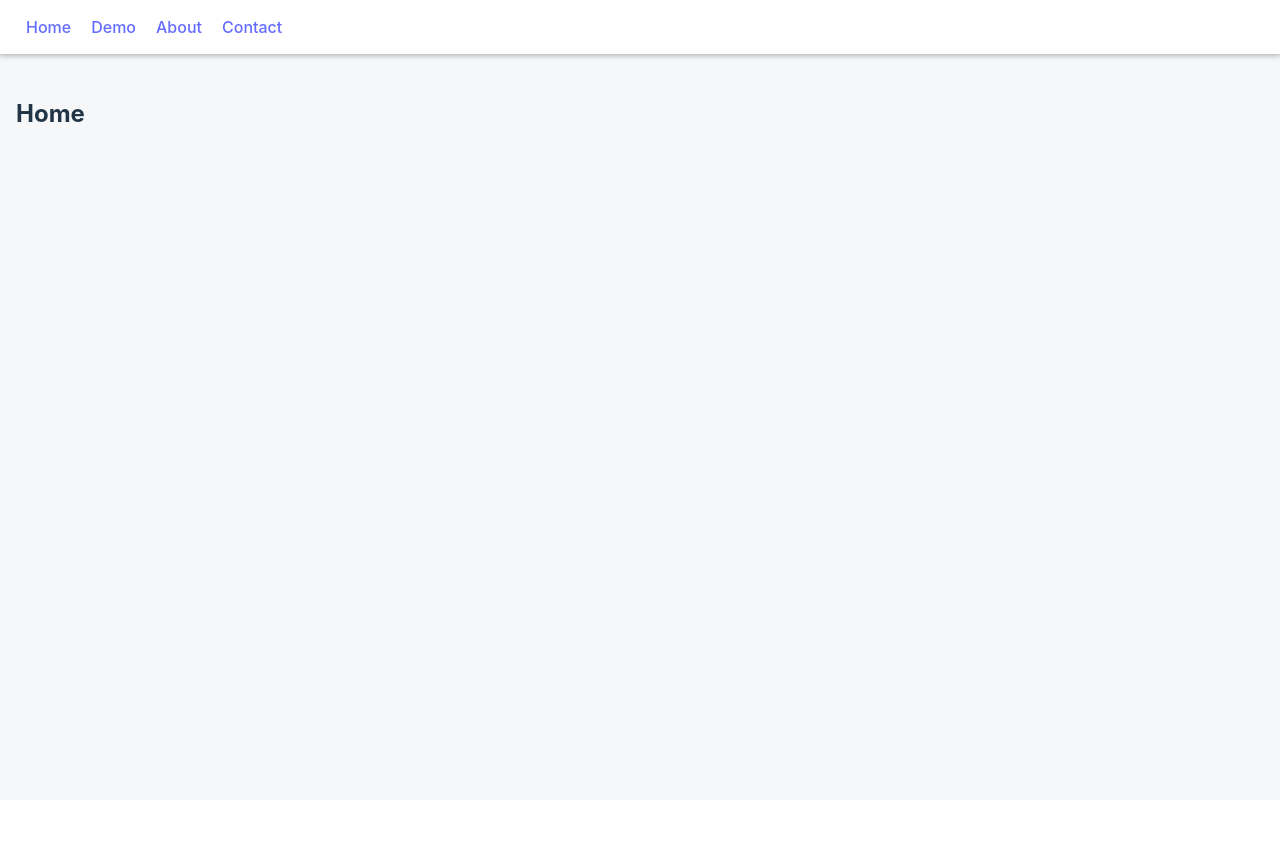
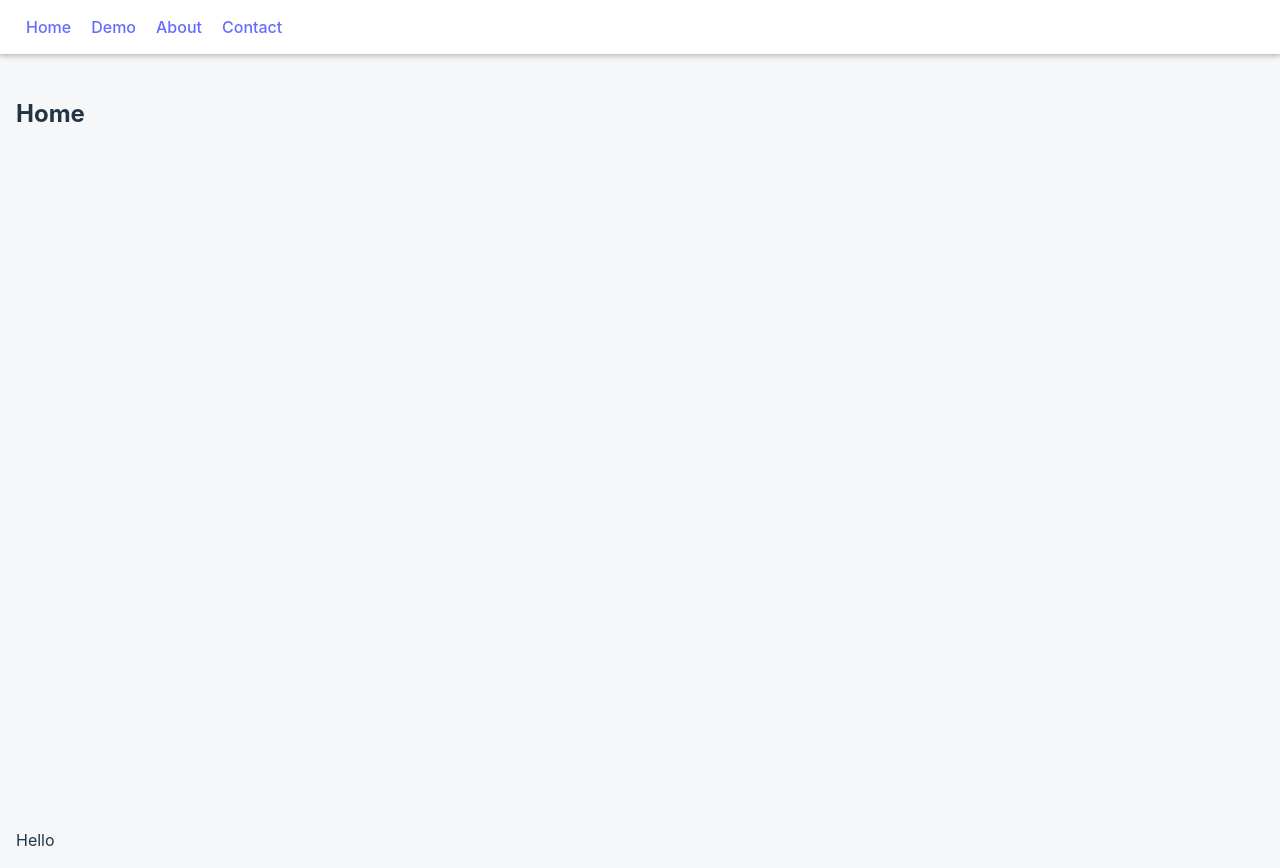
Before and after one commit to ScreamingPigeon/391OS, a React (Create React App) app: page / in a window 1280 px wide. Before the commit the page ends 800 px from the top, so only its background shows below. Built offline with nearby package versions, Linux system fonts and the light colour scheme.

Commit message:
updated background color styling, creating footer now

```diff
--- a/src/App.css
+++ b/src/App.css
@@ -1,8 +1,10 @@
 #root {
   width: 100%;
+  height: 100%;
   min-width: 840px;
   margin: 0;
   /* text-align: center; */
+  /* display: flex; */
   background: inherit;
 }
 
@@ -142,7 +144,6 @@
   padding-left: 3rem;
   padding-right: 3rem;
   width: max-content;
-  /* border: 1px solid black; */
   box-shadow: 5px 5px 10px 2.5px rgb(173, 173, 173);
   background-color: #fdfdfd;
 }
@@ -156,3 +157,7 @@
   display: grid;
   grid-template: auto / repeat(2, 1fr);
 }
+
+.default-box{
+  height: 90vh;
+}
--- a/src/App.js
+++ b/src/App.js
@@ -10,7 +10,7 @@ import './App.css';
 function App() {
   return (
     <>
-      <BrowserRouter>
+    <BrowserRouter>
       <Routes>
         <Route path="/" element={<Layout />}>
           <Route index element={<Home />} />
@@ -21,6 +21,7 @@ function App() {
         </Route>
       </Routes>
     </BrowserRouter>
+    <footer className="page-foot">Hello</footer>
     </>
   );
 }
--- a/src/index.css
+++ b/src/index.css
@@ -34,11 +34,11 @@ a:hover {
 
 body {
   display: flex;
-  width: auto;
+  width: 100%;
+  background-color: #f6f7f8;
   margin: 0;
-  background-color: #f6f7f8;
   padding-top: 40px;
-  min-width: 320px;
+  min-width: 840px;
   min-height: 100vh;
 }
 
@@ -95,3 +95,10 @@ button:focus-visible {
   font-size: 20px;
   line-height: 20px;
 }
+
+.page-foot{
+  position: relative;
+  bottom: 0;
+  padding: 1rem;
+
+}
--- a/src/views/Home.js
+++ b/src/views/Home.js
@@ -1,6 +1,8 @@
 const Home = () => {
     return (<div className="content-container">
-        <h2>Home</h2>
+        <div className="default-box">
+            <h2>Home</h2>
+        </div>
     </div>);
 };
 
```
